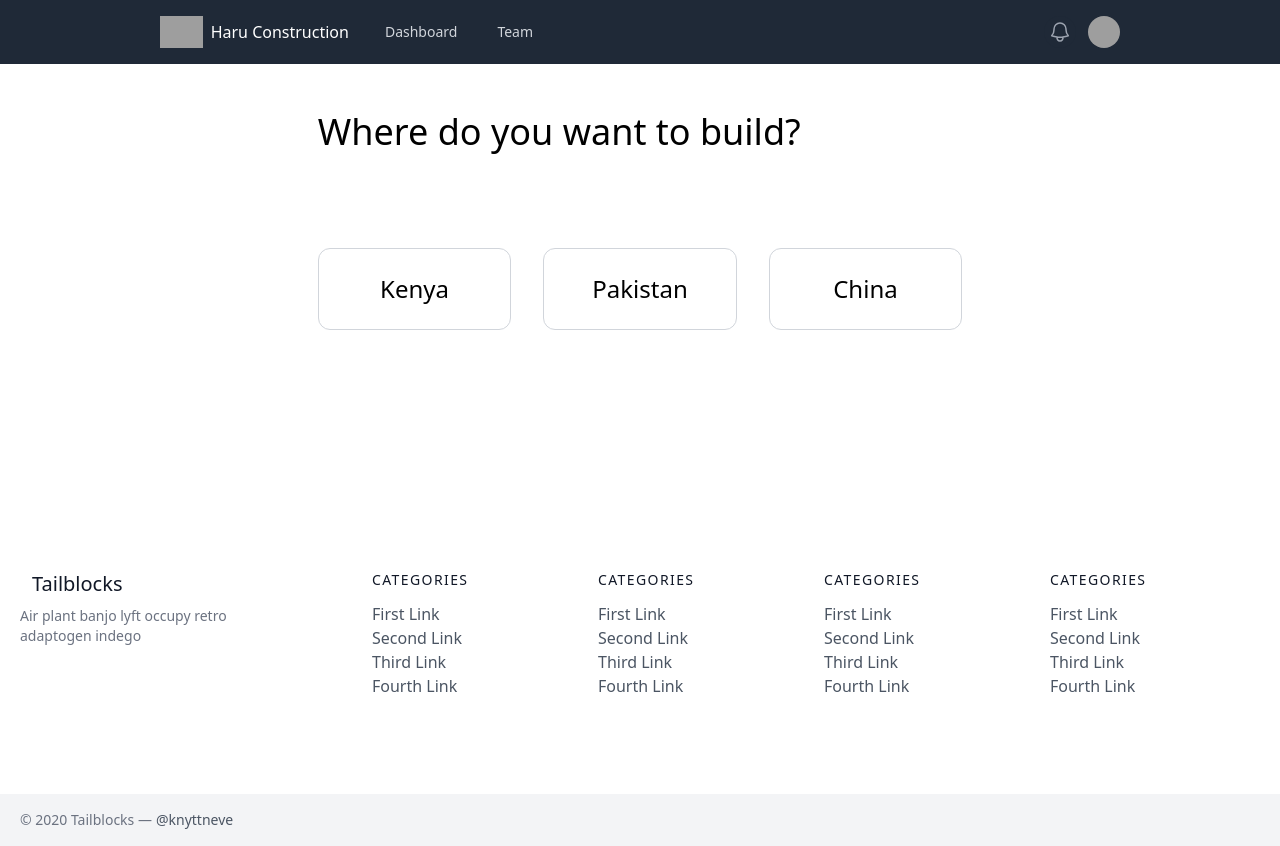
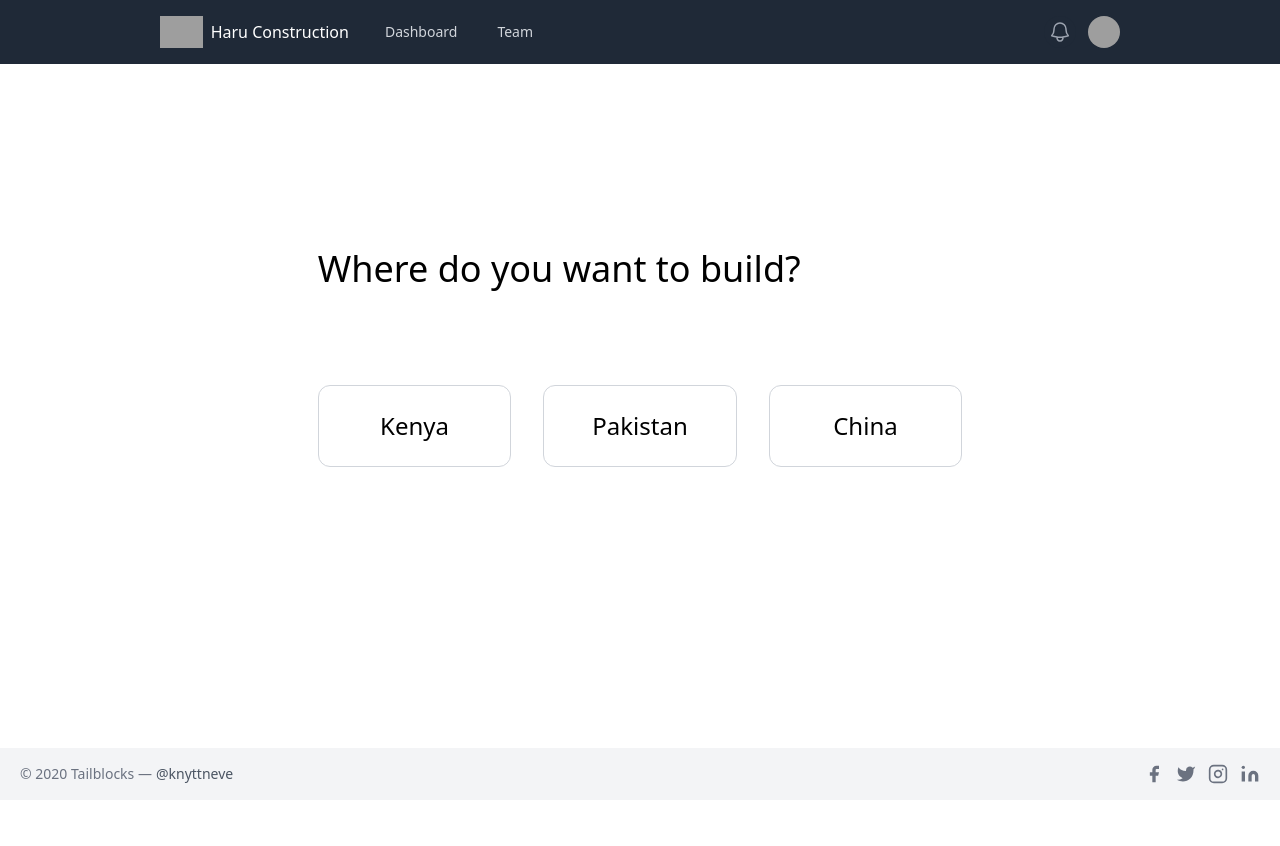
Before and after one commit to patrickchin/haru2-vercel, a Next.js app: page / in a window 1280 px wide. After the commit the page ends 800 px from the top, so only its background shows below. Built offline with nearby package versions, Linux system fonts and the light colour scheme; grey boxes are pictures that could not be loaded.

Commit message:
interactive landing page, add list keys

```diff
--- a/app/components/footer.tsx
+++ b/app/components/footer.tsx
@@ -1,87 +1,6 @@
 export default function Footer() {
   return (
     <footer className="text-gray-600 body-font">
-      <div className="container px-5 py-24 mx-auto flex md:items-center lg:items-start md:flex-row md:flex-nowrap flex-wrap flex-col">
-        <div className="w-64 flex-shrink-0 md:mx-0 mx-auto text-center md:text-left">
-          <a className="flex title-font font-medium items-center md:justify-start justify-center text-gray-900">
-            {/* <svg xmlns="http://www.w3.org/2000/svg" fill="none" stroke="currentColor" strokeLinecap="round" strokeLinejoin="round" strokeWidth="2" className="w-10 h-10 text-white p-2 bg-blue-500 rounded-full" viewBox="0 0 24 24">
-              <path d="M12 2L2 7l10 5 10-5-10-5zM2 17l10 5 10-5M2 12l10 5 10-5"></path>
-            </svg> */}
-            <span className="ml-3 text-xl">Tailblocks</span>
-          </a>
-          <p className="mt-2 text-sm text-gray-500">Air plant banjo lyft occupy retro adaptogen indego</p>
-        </div>
-        <div className="flex-grow flex flex-wrap md:pl-20 -mb-10 md:mt-0 mt-10 md:text-left text-center">
-          <div className="lg:w-1/4 md:w-1/2 w-full px-4">
-            <h2 className="title-font font-medium text-gray-900 tracking-widest text-sm mb-3">CATEGORIES</h2>
-            <nav className="list-none mb-10">
-              <li>
-                <a className="text-gray-600 hover:text-gray-800">First Link</a>
-              </li>
-              <li>
-                <a className="text-gray-600 hover:text-gray-800">Second Link</a>
-              </li>
-              <li>
-                <a className="text-gray-600 hover:text-gray-800">Third Link</a>
-              </li>
-              <li>
-                <a className="text-gray-600 hover:text-gray-800">Fourth Link</a>
-              </li>
-            </nav>
-          </div>
-          <div className="lg:w-1/4 md:w-1/2 w-full px-4">
-            <h2 className="title-font font-medium text-gray-900 tracking-widest text-sm mb-3">CATEGORIES</h2>
-            <nav className="list-none mb-10">
-              <li>
-                <a className="text-gray-600 hover:text-gray-800">First Link</a>
-              </li>
-              <li>
-                <a className="text-gray-600 hover:text-gray-800">Second Link</a>
-              </li>
-              <li>
-                <a className="text-gray-600 hover:text-gray-800">Third Link</a>
-              </li>
-              <li>
-                <a className="text-gray-600 hover:text-gray-800">Fourth Link</a>
-              </li>
-            </nav>
-          </div>
-          <div className="lg:w-1/4 md:w-1/2 w-full px-4">
-            <h2 className="title-font font-medium text-gray-900 tracking-widest text-sm mb-3">CATEGORIES</h2>
-            <nav className="list-none mb-10">
-              <li>
-                <a className="text-gray-600 hover:text-gray-800">First Link</a>
-              </li>
-              <li>
-                <a className="text-gray-600 hover:text-gray-800">Second Link</a>
-              </li>
-              <li>
-                <a className="text-gray-600 hover:text-gray-800">Third Link</a>
-              </li>
-              <li>
-                <a className="text-gray-600 hover:text-gray-800">Fourth Link</a>
-              </li>
-            </nav>
-          </div>
-          <div className="lg:w-1/4 md:w-1/2 w-full px-4">
-            <h2 className="title-font font-medium text-gray-900 tracking-widest text-sm mb-3">CATEGORIES</h2>
-            <nav className="list-none mb-10">
-              <li>
-                <a className="text-gray-600 hover:text-gray-800">First Link</a>
-              </li>
-              <li>
-                <a className="text-gray-600 hover:text-gray-800">Second Link</a>
-              </li>
-              <li>
-                <a className="text-gray-600 hover:text-gray-800">Third Link</a>
-              </li>
-              <li>
-                <a className="text-gray-600 hover:text-gray-800">Fourth Link</a>
-              </li>
-            </nav>
-          </div>
-        </div>
-      </div>
       <div className="bg-gray-100">
         <div className="container mx-auto py-4 px-5 flex flex-wrap flex-col sm:flex-row">
           <p className="text-gray-500 text-sm text-center sm:text-left">© 2020 Tailblocks —
@@ -89,26 +8,26 @@ export default function Footer() {
           </p>
           <span className="inline-flex sm:ml-auto sm:mt-0 mt-2 justify-center sm:justify-start">
             <a className="text-gray-500">
-              {/* <svg fill="currentColor" strokeLinecap="round" strokeLinejoin="round" strokeWidth="2" className="w-5 h-5" viewBox="0 0 24 24">
+              <svg fill="currentColor" strokeLinecap="round" strokeLinejoin="round" strokeWidth="2" className="w-5 h-5" viewBox="0 0 24 24">
                 <path d="M18 2h-3a5 5 0 00-5 5v3H7v4h3v8h4v-8h3l1-4h-4V7a1 1 0 011-1h3z"></path>
-              </svg> */}
+              </svg>
             </a>
             <a className="ml-3 text-gray-500">
-              {/* <svg fill="currentColor" strokeLinecap="round" strokeLinejoin="round" strokeWidth="2" className="w-5 h-5" viewBox="0 0 24 24">
+              <svg fill="currentColor" strokeLinecap="round" strokeLinejoin="round" strokeWidth="2" className="w-5 h-5" viewBox="0 0 24 24">
                 <path d="M23 3a10.9 10.9 0 01-3.14 1.53 4.48 4.48 0 00-7.86 3v1A10.66 10.66 0 013 4s-4 9 5 13a11.64 11.64 0 01-7 2c9 5 20 0 20-11.5a4.5 4.5 0 00-.08-.83A7.72 7.72 0 0023 3z"></path>
-              </svg> */}
+              </svg>
             </a>
             <a className="ml-3 text-gray-500">
-              {/* <svg fill="none" stroke="currentColor" strokeLinecap="round" strokeLinejoin="round" strokeWidth="2" className="w-5 h-5" viewBox="0 0 24 24">
+              <svg fill="none" stroke="currentColor" strokeLinecap="round" strokeLinejoin="round" strokeWidth="2" className="w-5 h-5" viewBox="0 0 24 24">
                 <rect width="20" height="20" x="2" y="2" rx="5" ry="5"></rect>
                 <path d="M16 11.37A4 4 0 1112.63 8 4 4 0 0116 11.37zm1.5-4.87h.01"></path>
-              </svg> */}
+              </svg>
             </a>
             <a className="ml-3 text-gray-500">
-              {/* <svg fill="currentColor" stroke="currentColor" strokeLinecap="round" strokeLinejoin="round" strokeWidth="0" className="w-5 h-5" viewBox="0 0 24 24">
+              <svg fill="currentColor" stroke="currentColor" strokeLinecap="round" strokeLinejoin="round" strokeWidth="0" className="w-5 h-5" viewBox="0 0 24 24">
                 <path stroke="none" d="M16 8a6 6 0 016 6v7h-4v-7a2 2 0 00-2-2 2 2 0 00-2 2v7h-4v-7a6 6 0 016-6zM2 9h4v12H2z"></path>
                 <circle cx="4" cy="4" r="2" stroke="none"></circle>
-              </svg> */}
+              </svg>
             </a>
           </span>
         </div>
--- a/app/components/header.tsx
+++ b/app/components/header.tsx
@@ -18,7 +18,7 @@ function classNames(...classes: string[]) {
 
 export default function Header({ currentHref } : { currentHref?: string }) {
   return (
-    <Disclosure as="nav" className="bg-gray-800">
+    <Disclosure as="nav" className="bg-gray-800 grow-0">
       {({ open }) => (
         <>
           <div className="mx-auto max-w-5xl px-2 sm:px-6 lg:px-8">
--- a/app/job-posting/page.tsx
+++ b/app/job-posting/page.tsx
@@ -51,8 +51,8 @@ function questions() {
           Lifestyle
         </label>
         <ul className="list-disc list-inside text-sm text-gray-600">
-          <li>How many people will be living in the house?</li>
-          <li>Are there any other specific lifestyle preferences or routines to consider?</li>
+          <li key={0}>How many people will be living in the house?</li>
+          <li key={1}>Are there any other specific lifestyle preferences or routines to consider?</li>
         </ul>
         <textarea
           name="lifestyle"
@@ -66,8 +66,8 @@ function questions() {
           Future Plans
         </label>
         <ul className="list-disc list-inside text-sm text-gray-600">
-          <li>Are there any plans for future expansions or modifications to the house?</li>
-          <li>Do you have any long-term considerations, such as aging in place?</li>
+          <li key={0}>Are there any plans for future expansions or modifications to the house?</li>
+          <li key={1}>Do you have any long-term considerations, such as aging in place?</li>
         </ul>
         <textarea
           name="future"
@@ -82,8 +82,8 @@ function questions() {
           Budget and Timeline
         </label>
         <ul className="list-disc list-inside text-sm text-gray-600">
-          <li>What is your budget for the project, including construction and materials?</li>
-          <li>Is there a specific timeline or deadline for completing the project?</li>
+          <li key={0}>What is your budget for the project, including construction and materials?</li>
+          <li key={1}>Is there a specific timeline or deadline for completing the project?</li>
         </ul>
         <textarea
           name="budget"
@@ -97,8 +97,8 @@ function questions() {
           Energy Efficiency and Sustainability
         </label>
         <ul className="list-disc list-inside text-sm text-gray-600">
-          <li>Are you interested in incorporating energy-efficient or sustainable design elements?</li>
-          <li>Do you have any preferences for eco-friendly materials?</li>
+          <li key={0}>Are you interested in incorporating energy-efficient or sustainable design elements?</li>
+          <li key={1}>Do you have any preferences for eco-friendly materials?</li>
         </ul>
         <textarea
           name="energy"
@@ -112,8 +112,8 @@ function questions() {
           Technology Integratioy
         </label>
         <ul className="list-disc list-inside text-sm text-gray-600">
-          <li>Are there specific technology features you would like to integrate into your home?</li>
-          <li>Smart home systems, automation, etc.</li>
+          <li key={0}>Are there specific technology features you would like to integrate into your home?</li>
+          <li key={1}>Smart home systems, automation, etc.</li>
         </ul>
         <textarea
           name="technology"
@@ -127,8 +127,8 @@ function questions() {
           Outdoor Spaces
         </label>
         <ul className="list-disc list-inside text-sm text-gray-600">
-          <li>Do you have any preferences for outdoor spaces such as gardens, patios, or decks?</li>
-          <li>Are there specific views or orientations you would like to take advantage of?</li>
+          <li key={0}>Do you have any preferences for outdoor spaces such as gardens, patios, or decks?</li>
+          <li key={1}>Are there specific views or orientations you would like to take advantage of?</li>
         </ul>
         <textarea
           name="outdoors"
@@ -142,8 +142,8 @@ function questions() {
           Privacy and Security
         </label>
         <ul className="list-disc list-inside text-sm text-gray-600">
-          <li>How important is privacy to you?</li>
-          <li>Aretherespecificsecurityconsiderationsweshouldaddress?</li>
+          <li key={0}>How important is privacy to you?</li>
+          <li key={1}>Aretherespecificsecurityconsiderationsweshouldaddress?</li>
         </ul>
         <textarea
           name="security"
@@ -157,8 +157,8 @@ function questions() {
           Regulatory and Zoning Requirement
         </label>
         <ul className="list-disc list-inside text-sm text-gray-600">
-          <li>Are there any local zoning or regulatory requirements we need to consider in the design?</li>
-          <li>Have you already obtained necessary permits for the construction?</li>
+          <li key={0}>Are there any local zoning or regulatory requirements we need to consider in the design?</li>
+          <li key={1}>Have you already obtained necessary permits for the construction?</li>
         </ul>
         <textarea
           name="security"
@@ -172,8 +172,8 @@ function questions() {
           Maintenance Preference
         </label>
         <ul className="list-disc list-inside text-sm text-gray-600">
-          <li>Are there specific materials or finishes you prefer for ease of maintenance?</li>
-          <li>What level of maintenance are you comfortable with for the long term?</li>
+          <li key={0}>Are there specific materials or finishes you prefer for ease of maintenance?</li>
+          <li key={1}>What level of maintenance are you comfortable with for the long term?</li>
         </ul>
         <textarea
           name="maintenance"
@@ -187,7 +187,7 @@ function questions() {
           Special Requirements
         </label>
         <ul className="list-disc list-inside text-sm text-gray-600">
-          <li>Do you have any specific needs such as accessibility features or special accommodations?</li>
+          <li key={0}>Do you have any specific needs such as accessibility features or special accommodations?</li>
         </ul>
         <textarea
           name="special"
--- a/app/page.tsx
+++ b/app/page.tsx
@@ -1,77 +1,59 @@
+'use client';
+
 import Link from 'next/link';
 import Image from 'next/image';
 import Footer from './components/footer';
 import Header from './components/header';
+import { use, useState } from 'react';
 
-function Trusted() {
+export default function Page() {
+  const linkStyle: string = 'px-12 py-6 my-24 border border-gray-300 rounded-xl text-2xl text-center hover:bg-gray-300 hover:shadow';
+
+  const [country, setCountry] = useState(null);
+
+  const handleCountryButton = (e: { target: any; }) => {
+    setCountry(e.target.name);
+    console.log(e.target.name);
+  };
+
+  const countries = ["Kenya", "Pakistan", "China"];
+  const steps = [
+    { key: "build", text: "Building Design", href: "/job-posting"},
+    { key: "procure", text: "Procurement", href: "#" },
+    { key: "track", text: "Track Your Build", href: "#" },
+  ];
+
   return (
-    <section className="py-24 sm:py-32">
-      <div className="mx-auto max-w-7xl px-6 lg:px-8">
-        <h2 className="text-center text-lg font-semibold leading-8 text-gray-900">
-          Trusted by the worlds most innovative teams
-        </h2>
-        <div className="mx-auto mt-10 grid max-w-lg grid-cols-4 items-center gap-x-8 gap-y-10 sm:max-w-xl sm:grid-cols-6 sm:gap-x-10 lg:mx-0 lg:max-w-none lg:grid-cols-5">
-          <Image
-            className="col-span-2 max-h-12 w-full object-contain lg:col-span-1"
-            src="https://tailwindui.com/img/logos/158x48/transistor-logo-gray-900.svg"
-            alt="Transistor"
-            width={158}
-            height={48}
-          />
-          <Image
-            className="col-span-2 max-h-12 w-full object-contain lg:col-span-1"
-            src="https://tailwindui.com/img/logos/158x48/reform-logo-gray-900.svg"
-            alt="Reform"
-            width={158}
-            height={48}
-          />
-          <Image
-            className="col-span-2 max-h-12 w-full object-contain lg:col-span-1"
-            src="https://tailwindui.com/img/logos/158x48/tuple-logo-gray-900.svg"
-            alt="Tuple"
-            width={158}
-            height={48}
-          />
-          <Image
-            className="col-span-2 max-h-12 w-full object-contain sm:col-start-2 lg:col-span-1"
-            src="https://tailwindui.com/img/logos/158x48/savvycal-logo-gray-900.svg"
-            alt="SavvyCal"
-            width={158}
-            height={48}
-          />
-          <Image
-            className="col-span-2 col-start-2 max-h-12 w-full object-contain sm:col-start-auto lg:col-span-1"
-            src="https://tailwindui.com/img/logos/158x48/statamic-logo-gray-900.svg"
-            alt="Statamic"
-            width={158}
-            height={48}
-          />
-        </div>
-      </div>
-    </section>
-  )
-}
-
-
-
-
-export default async function Page() {
-  return (
-    <div className="h-screen w-screen flow flow-col">
+    <div className="h-screen w-screen flex flex-col">
       <Header />
-      <main className="flow-1 flex flex-col w-screen mx-auto max-w-5xl">
-
-        <section className="flex flex-col mx-auto my-auto py-12 justify-center">
-          <h1 className="text-4xl">Where do you want to build?</h1>
-          <div className="grid grid-cols-3 gap-8 justify-center items-center">
-            <Link href="/job-posting" className='px-12 py-6 my-24 border border-gray-300 rounded-xl text-2xl text-center hover:bg-gray-300 hover:shadow'>Kenya</Link>
-            <Link href="/job-posting" className='px-12 py-6 my-24 border border-gray-300 rounded-xl text-2xl text-center hover:bg-gray-300 hover:shadow'>Pakistan</Link>
-            <Link href="/job-posting" className='px-12 py-6 my-24 border border-gray-300 rounded-xl text-2xl text-center hover:bg-gray-300 hover:shadow'>China</Link>
-          </div>
-        </section>
-
-        {/* {Trusted()} */}
-
+      <main className="flex-1 flex flex-col w-screen h-fill mx-auto max-w-5xl">
+        {!country ?
+            (<section className="flex flex-col mx-auto my-auto py-12 justify-center">
+              <h1 className="text-4xl">Where do you want to build?</h1>
+              <div className="grid grid-cols-3 gap-8 justify-center items-center">
+                {countries.map((country) => (
+                  <button className={linkStyle} key={country.toLowerCase()} name={country.toLowerCase()} onClick={handleCountryButton}>{country}</button>
+                ))}
+              </div>
+            </section>)
+            :
+            (<section className="flex flex-col mx-auto my-auto py-12 justify-center">
+              <h1 className="text-4xl">Choose a build step</h1>
+              <div className="grid grid-cols-3 gap-8 justify-center items-center">
+                {steps.map((step) => (
+                  <Link
+                      href={{
+                        pathname: step.href,
+                        query: { country: country },
+                      }}
+                      className={linkStyle} key={step.key}
+                  >
+                    {step.text}
+                  </Link>
+                ))}
+              </div>
+            </section>)
+        }
       </main>
       <Footer />
     </div>
```
